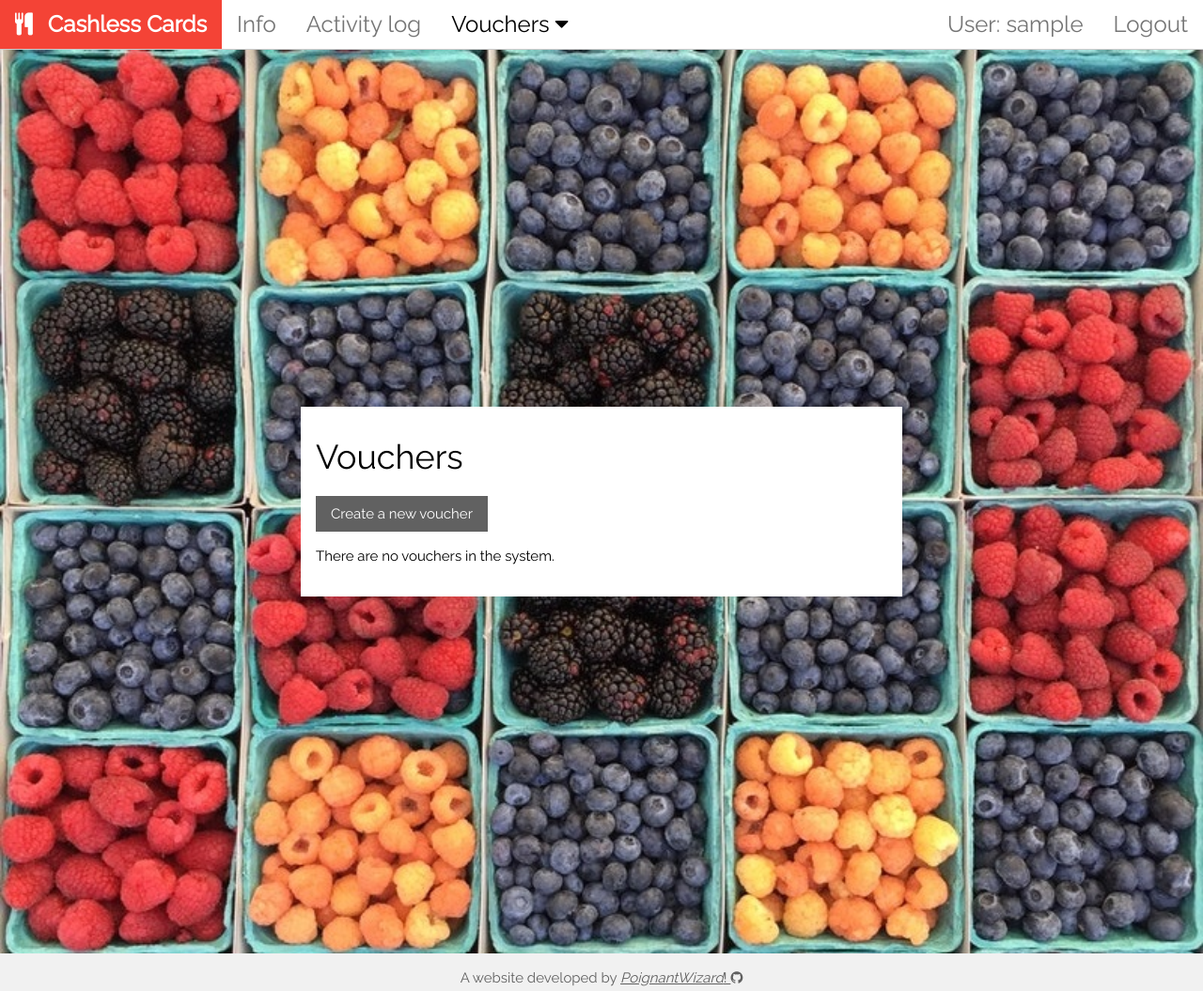
After one commit to PoignantWizard/cashlesscards, a Django app: page /cashless/voucher/ in a window 1280 px wide. The commit adds this page. Shown: the top 1055 px of the page at 94% size. Run offline with Django 3.2, Linux system fonts and the light colour scheme; the visitor is signed in with stand-in values (Sample User, id 1); data that the repository does not hold is empty.

Commit message:
Voucher forms

```diff
--- a/cashlesscards/cashless/models.py
+++ b/cashlesscards/cashless/models.py
@@ -29,7 +29,7 @@ class Voucher(models.Model):
         """Declare model-level metadata"""
         ordering = ["voucher_name"]
         permissions = (
-            ("can_add_vouchers", "Create a new voucher"),
+            ("can_add_vouchers", "Create and edit vouchers"),
         )
 
     def __str__(self):
@@ -47,9 +47,6 @@ class Customer(models.Model):
         """Declare model-level metadata to control default ordering of records and set plural"""
         ordering = ["surname", "first_name"]
         verbose_name_plural = "customers"
-        permissions = (
-            ("can_add_voucher", "Add vouchers to a customer"),
-        )
 
     def __str__(self):
         """String for representing the Model object"""
--- a/cashlesscards/cashless/templates/base_generic.html
+++ b/cashlesscards/cashless/templates/base_generic.html
@@ -30,6 +30,7 @@
             <button class="w3-button">Vouchers <i class="fa fa-caret-down"></i></button>
             <div class="w3-dropdown-content w3-bar-block w3-card-4">
               <a href="{% url 'create_new_voucher' %}" class="w3-bar-item w3-button w3-text-grey w3-hover-red w3-mobile">Create new</a>
+              <a href="{% url 'voucher_list' %}" class="w3-bar-item w3-button w3-text-grey w3-hover-red w3-mobile">View existing</a>
             </div>
           </div>
         {% endif %}
--- /dev/null
+++ b/cashlesscards/cashless/templates/cashless/voucher_list.html
@@ -0,0 +1,30 @@
+{% extends "base_generic.html" %}
+
+{% block content %}
+
+<h1>Vouchers</h1>
+<p><a href="{% url 'create_new_voucher' %}"><button class="w3-button w3-dark-grey" target="_blank">Create a new voucher</button></a></p>
+{% if voucher_list %}
+<div class="w3-responsive">
+    <table>
+        <tr>
+            <th>Application rate</th>
+            <th>Name</th>
+            <th>Value</th>
+        </tr>
+
+        {% for voucher in voucher_list %}
+        <tr>
+            <td>{{ voucher.voucher_application }}</td>
+            <td><a href="{% url 'voucher_detail' voucher.pk %}">{{ voucher.voucher_name }}</a></td>
+            <td>{{ voucher.voucher_value }}</td>
+        </tr>
+        {% endfor %}
+    </table>
+</div>
+
+{% else %}
+  <p>There are no vouchers in the system.</p>
+{% endif %}
+
+{% endblock %}
--- a/cashlesscards/cashless/urls.py
+++ b/cashlesscards/cashless/urls.py
@@ -3,13 +3,21 @@ from . import views
 
 
 urlpatterns = [
+    # search and info
     path('', views.index, name='index'),
     path('search/', views.search, name='search'),
     path('info', views.info, name='info'),
+    # transactions
     path('customer/<int:pk>', views.CustomerDetailView.as_view(), name='customer_detail'),
     path('customer/<int:pk>/addcash/', views.add_cash_cashier, name='add_cash_cashier'),
     path('customer/<int:pk>/deductcash/', views.deduct_cash_cashier, name='deduct_cash_cashier'),
+    # logs and reports
     path('log', views.ActivityLog.as_view(), name='activity_log'),
+    # voucher handling
     path('customer/<int:pk>/assignvoucher/', views.add_voucher_link, name='add_voucher_link'),
-    path('newvoucher/', views.create_new_voucher, name='create_new_voucher'),
+    path('voucher/', views.VoucherListView.as_view(), name='voucher_list'),
+    path('voucher/new', views.create_new_voucher, name='create_new_voucher'),
+    path('voucher/<int:pk>',views.VoucherDetailView.as_view(), name='voucher_detail'),
+    path('voucher/<int:pk>/update', views.VoucherUpdate.as_view(), name='update_voucher'),
+    path('voucher/<int:pk>/delete', views.VoucherDelete.as_view(), name='delete_voucher'),
 ]
--- a/cashlesscards/cashless/views.py
+++ b/cashlesscards/cashless/views.py
@@ -6,9 +6,10 @@ from django.views import generic
 
 from django.contrib.auth.decorators import permission_required
 from django.contrib.auth.mixins import PermissionRequiredMixin
+from django.views.generic.edit import CreateView, UpdateView, DeleteView
 from django.shortcuts import get_object_or_404
 from django.http import HttpResponseRedirect
-from django.urls import reverse
+from django.urls import reverse, reverse_lazy
 from djmoney.money import Money
 
 from . import customsettings
@@ -253,7 +254,7 @@ def create_new_voucher(request):
 
             # redirect to a new URL
             return HttpResponseRedirect(
-                reverse('index')
+                reverse('voucher_detail')
             )
 
     # if this is a GET (or any other method) create the default form.
@@ -273,3 +274,41 @@ def create_new_voucher(request):
     return render(request, 'cashless/new_voucher.html', {
         'form':form,
     })
+
+
+class VoucherListView(PermissionRequiredMixin, generic.ListView):
+    """A list of all vouchers using the generic list view"""
+    permission_required = 'cashless.can_add_vouchers'
+    model = Voucher
+    paginate_by = 20
+
+
+class VoucherDetailView(PermissionRequiredMixin, generic.DetailView):
+    """Voucher detail using the generic detail view"""
+    permission_required = 'cashless.can_add_vouchers'
+    model = Voucher
+
+
+class VoucherUpdate(PermissionRequiredMixin, UpdateView):
+    """Voucher update form using the generic view"""
+    permission_required = 'cashless.can_add_vouchers'
+    model = Voucher
+    fields = [
+        'voucher_application',
+        'voucher_name',
+        'voucher_value'
+    ]
+    template_name_suffix = '_handler'
+
+
+class VoucherDelete(PermissionRequiredMixin, DeleteView):
+    """Voucher delete form using the generic view"""
+    permission_required = 'cashless.can_add_vouchers'
+    model = Voucher
+    success_url = reverse_lazy('voucher_list')
+
+
+#class AuthorCreate(CreateView):
+#    model = Author
+#    fields = '__all__'
+#    initial = {'date_of_death': '05/01/2018'}
```
Also changed, not shown: cashlesscards/cashless/templates/cashless/voucher_confirm_delete.html (added, +17 -0 lines), cashlesscards/cashless/templates/cashless/voucher_detail.html (added, +25 -0 lines), cashlesscards/cashless/templates/cashless/voucher_handler.html (added, +16 -0 lines).
